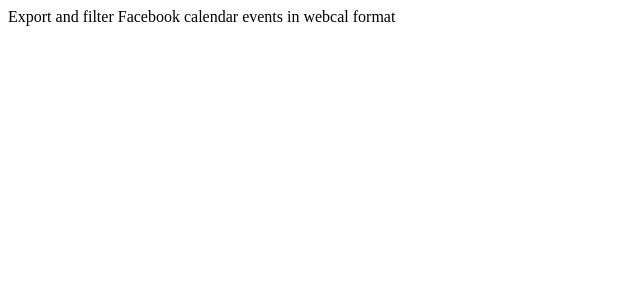
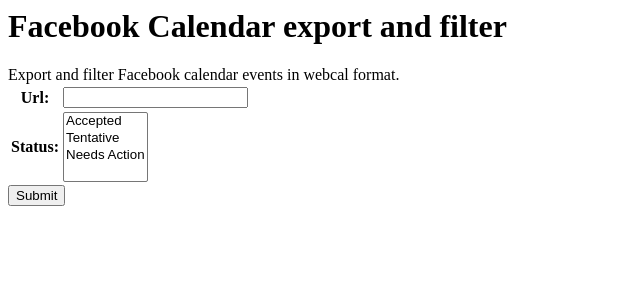
Before and after one commit to viorels/facebook-export-calendar, a Django app: page /calendar/ in a window 1280 px wide. Shown: the top 300 px of the page, without its empty margins (0-640 px from the left). Run offline with Django 3.2, Linux system fonts and the light colour scheme; parts of the project's set-up code (start-up, migrations or seed data) failed here and were passed over.

Commit message:
frontpage form that generates the calendar url

```diff
--- a/calendar_filter/forms.py
+++ b/calendar_filter/forms.py
@@ -7,5 +7,5 @@
                       ('needs-action', 'Needs Action'))
 
 class CalendarForm(forms.Form):
-    url = forms.URLField()
-    status = forms.MultipleChoiceField(choices=EVENT_STATUS_CHOICES)
+    url = forms.CharField()
+    status = forms.MultipleChoiceField(choices=EVENT_STATUS_CHOICES, required=True)
--- a/calendar_filter/templates/home.html
+++ b/calendar_filter/templates/home.html
@@ -1 +1,28 @@
-Export and filter Facebook calendar events in webcal format
+<html>
+<head>
+<title>Facebook Calendar export and filter</title>
+</head>
+<body>
+
+<h1>Facebook Calendar export and filter</h1>
+
+Export and filter Facebook calendar events in webcal format.<br>
+
+<form method="post">
+{% csrf_token %}
+<table>
+{{ form.as_table }}
+</table>
+<input type="submit">
+</form>
+
+{% if messages %}
+<ul class="messages">
+    {% for message in messages %}
+    <li{% if message.tags %} class="{{ message.tags }}"{% endif %}>{{ message }}</li>
+    {% endfor %}
+</ul>
+{% endif %}
+
+</body>
+</html>
--- a/calendar_filter/views.py
+++ b/calendar_filter/views.py
@@ -1,6 +1,11 @@
 from django.views.generic.base import TemplateView, View
+from django.views.generic.edit import FormView
+from django.core.urlresolvers import reverse, reverse_lazy
+from django.contrib import messages
 from django.http import HttpResponse
 from django.conf import settings
+from urlparse import urlparse, urlunparse, parse_qsl
+from urllib import urlencode
 
 import requests
 import vobject
@@ -8,9 +13,30 @@
 from forms import CalendarForm
 
 
-class HomeView(TemplateView):
+class HomeView(FormView):
     template_name = 'home.html'
+    form_class = CalendarForm
+    success_url = reverse_lazy('home')
 
+    def form_valid(self, form):
+        original_url = form.cleaned_data['url']
+        status_list = form.cleaned_data['status']
+        new_url = self.get_filtered_url(original_url, status_list)
+        messages.add_message(self.request, messages.INFO, new_url)
+        return super(HomeView, self).form_valid(form)
+
+    def get_filtered_url(self, original_url, status_list):
+        http_url = original_url.replace('webcal://', 'http://')
+        parsed_url = urlparse(http_url)
+        args = parse_qsl(parsed_url.query)
+        args.extend([('status', status) for status in status_list])
+        filtered_url = urlunparse((parsed_url.scheme,
+                                   self.request.get_host(),
+                                   reverse('filter'),
+                                   None,
+                                   urlencode(args),
+                                   None))
+        return filtered_url
 
 class CalendarResponseMixin(object):
     """
```
